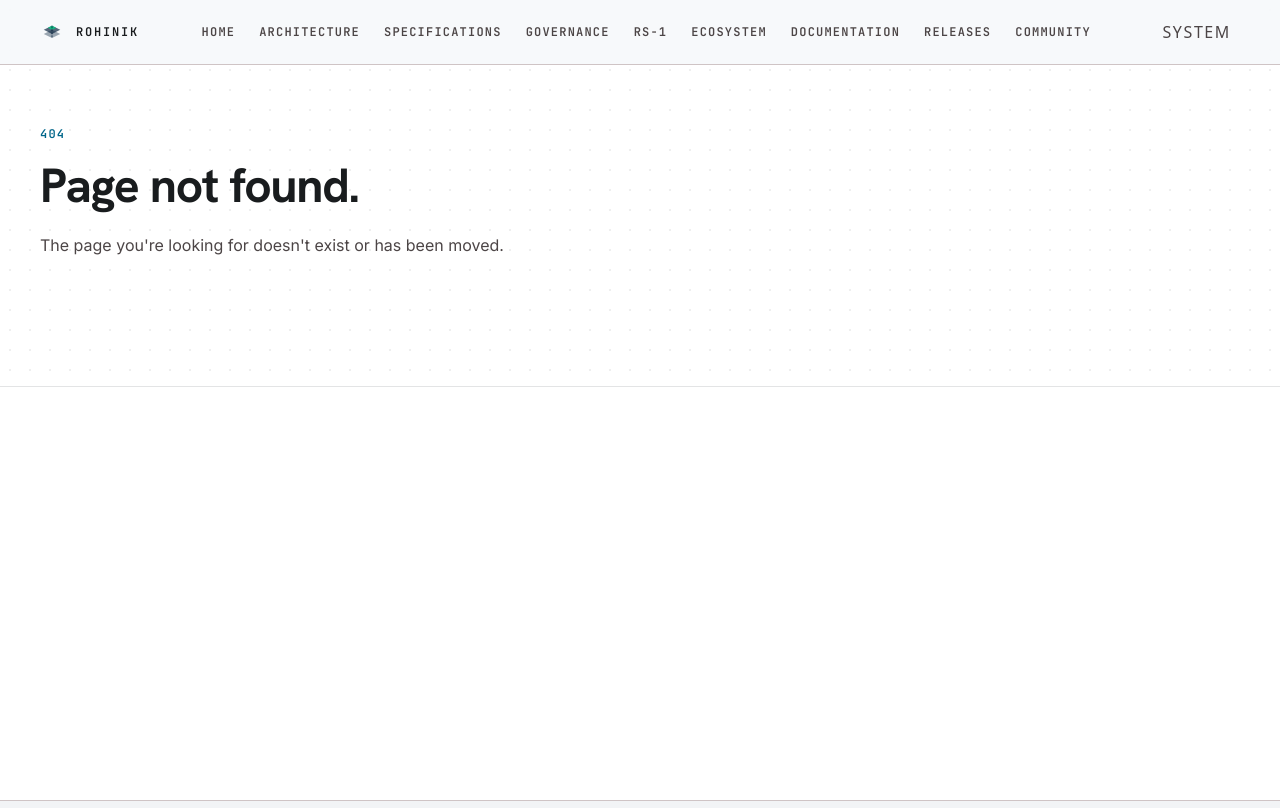
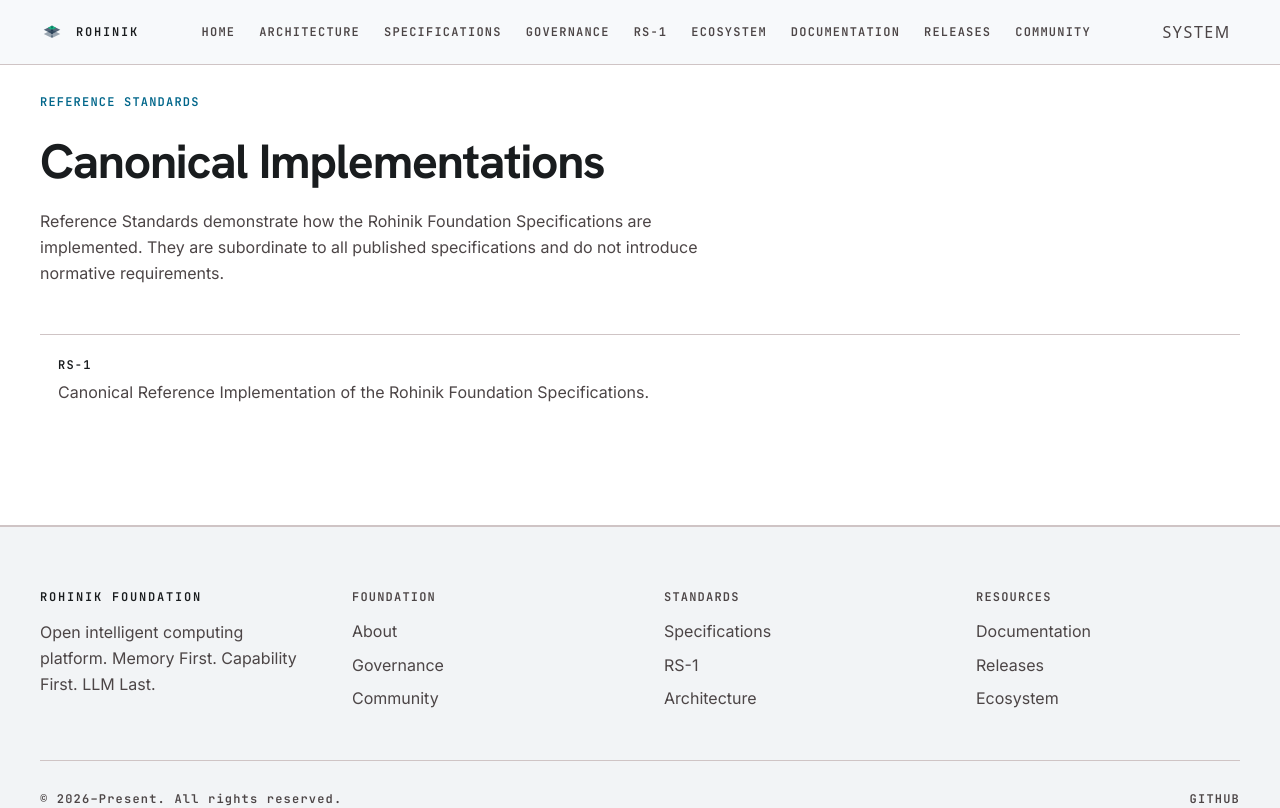
Before and after one commit to rohinik-org/rohinik.org, a Next.js app in the folder apps/website/: page /reference-standards in a window 1280 px wide. Before the commit this address had no page. Shown: the top 808 px of the page. Built offline with nearby package versions, Linux system fonts and the light colour scheme.

Commit message:
feat(rs1): add /reference-standards/rs-1 page route, /reference-standards index stub, and full page tests

```diff
--- /dev/null
+++ b/apps/website/app/reference-standards/page.tsx
@@ -0,0 +1,50 @@
+import type { Metadata } from 'next';
+import Link from 'next/link';
+
+export const metadata: Metadata = {
+  title: 'Reference Standards',
+  description:
+    'Reference Standards are canonical implementations of the Rohinik Foundation Specifications. Each Reference Standard demonstrates architectural correctness without acquiring normative authority.',
+};
+
+export default function ReferenceStandardsPage() {
+  return (
+    <section
+      id="reference-standards"
+      aria-labelledby="reference-standards-heading"
+      className="border-b border-outline-variant"
+    >
+      <div className="max-w-site mx-auto px-[var(--spacing-margin-edge)] py-16 md:py-24">
+        <p className="font-mono text-label-caps uppercase tracking-widest text-secondary mb-6">
+          Reference Standards
+        </p>
+        <h1
+          id="reference-standards-heading"
+          className="font-headline text-headline-lg-mobile md:text-headline-xl font-bold text-on-surface mb-4 leading-tight tracking-tight"
+        >
+          Canonical Implementations
+        </h1>
+        <p className="font-body text-body-md text-on-surface-variant max-w-2xl leading-relaxed mb-12">
+          Reference Standards demonstrate how the Rohinik Foundation Specifications are implemented.
+          They are subordinate to all published specifications and do not introduce normative
+          requirements.
+        </p>
+        <div className="divide-y divide-outline-variant border-t border-outline-variant">
+          <Link
+            href="/reference-standards/rs-1"
+            className="group flex items-start gap-8 py-6 hover:bg-surface-container transition-colors border-l-2 border-transparent hover:border-secondary pl-4"
+          >
+            <div>
+              <div className="font-mono text-label-caps uppercase tracking-widest text-on-surface group-hover:text-secondary transition-colors mb-2">
+                RS-1
+              </div>
+              <p className="font-body text-body-md text-on-surface-variant leading-relaxed">
+                Canonical Reference Implementation of the Rohinik Foundation Specifications.
+              </p>
+            </div>
+          </Link>
+        </div>
+      </div>
+    </section>
+  );
+}
--- /dev/null
+++ b/apps/website/app/reference-standards/rs-1/page.tsx
@@ -0,0 +1,36 @@
+import type { Metadata } from 'next';
+import { RSHero } from '@/components/reference-standard/RSHero';
+import { RSOverview } from '@/components/reference-standard/RSOverview';
+import { ScopeBoundary } from '@/components/reference-standard/ScopeBoundary';
+import { ImplementedSpecifications } from '@/components/reference-standard/ImplementedSpecifications';
+import { CapabilityCoverage } from '@/components/reference-standard/CapabilityCoverage';
+import { ArchitectureMapping } from '@/components/reference-standard/ArchitectureMapping';
+import { ConformanceModel } from '@/components/reference-standard/ConformanceModel';
+import { DesignPrinciples } from '@/components/reference-standard/DesignPrinciples';
+import { RepositoryStructure } from '@/components/reference-standard/RepositoryStructure';
+import { DevelopmentLifecycle } from '@/components/reference-standard/DevelopmentLifecycle';
+import { RSReferences } from '@/components/reference-standard/RSReferences';
+
+export const metadata: Metadata = {
+  title: 'RS-1 — Reference Standard',
+  description:
+    'RS-1 is the canonical implementation of the Rohinik Foundation Specifications. It demonstrates architectural correctness and provides an interoperability baseline—without becoming normative.',
+};
+
+export default function RSOnePage() {
+  return (
+    <>
+      <RSHero />
+      <RSOverview />
+      <ScopeBoundary />
+      <ImplementedSpecifications />
+      <CapabilityCoverage />
+      <ArchitectureMapping />
+      <ConformanceModel />
+      <DesignPrinciples />
+      <RepositoryStructure />
+      <DevelopmentLifecycle />
+      <RSReferences />
+    </>
+  );
+}
```
Also changed, not shown: 1 other file (tests, documents, lock files or other folders).
